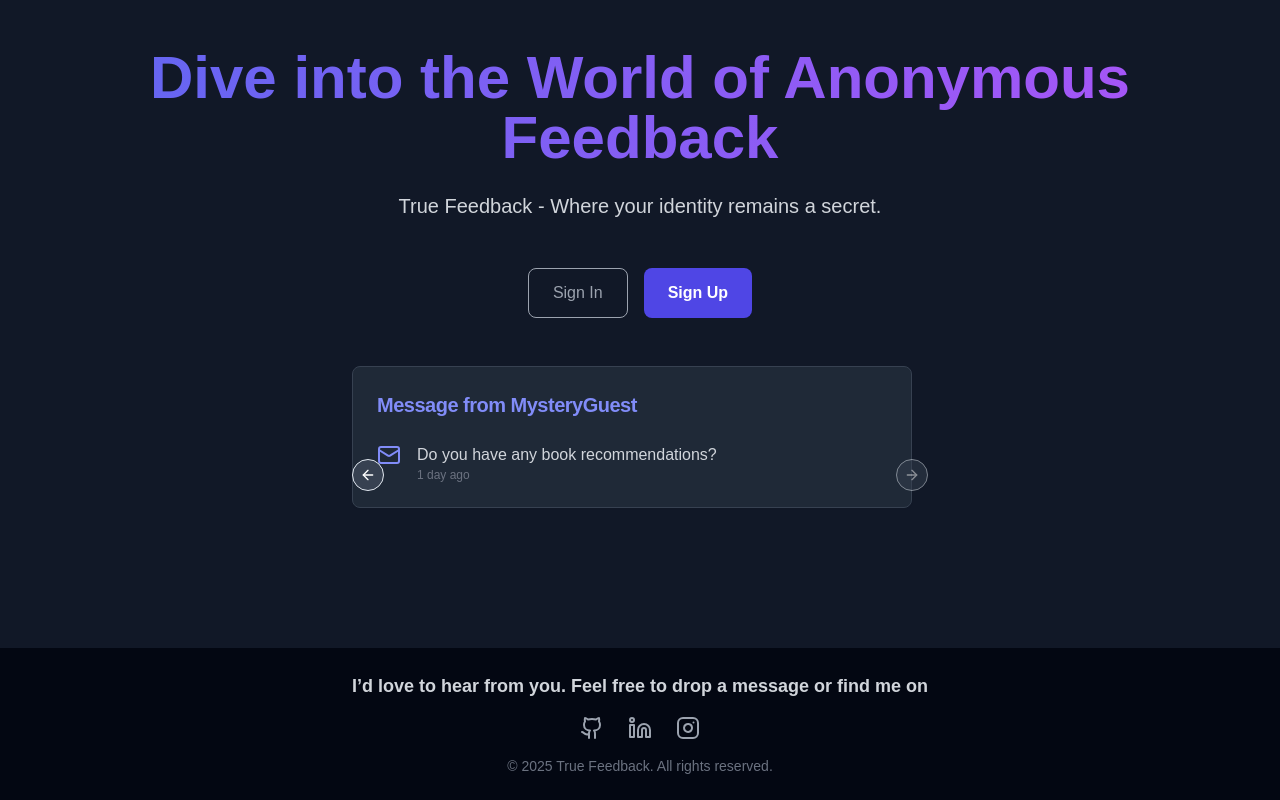
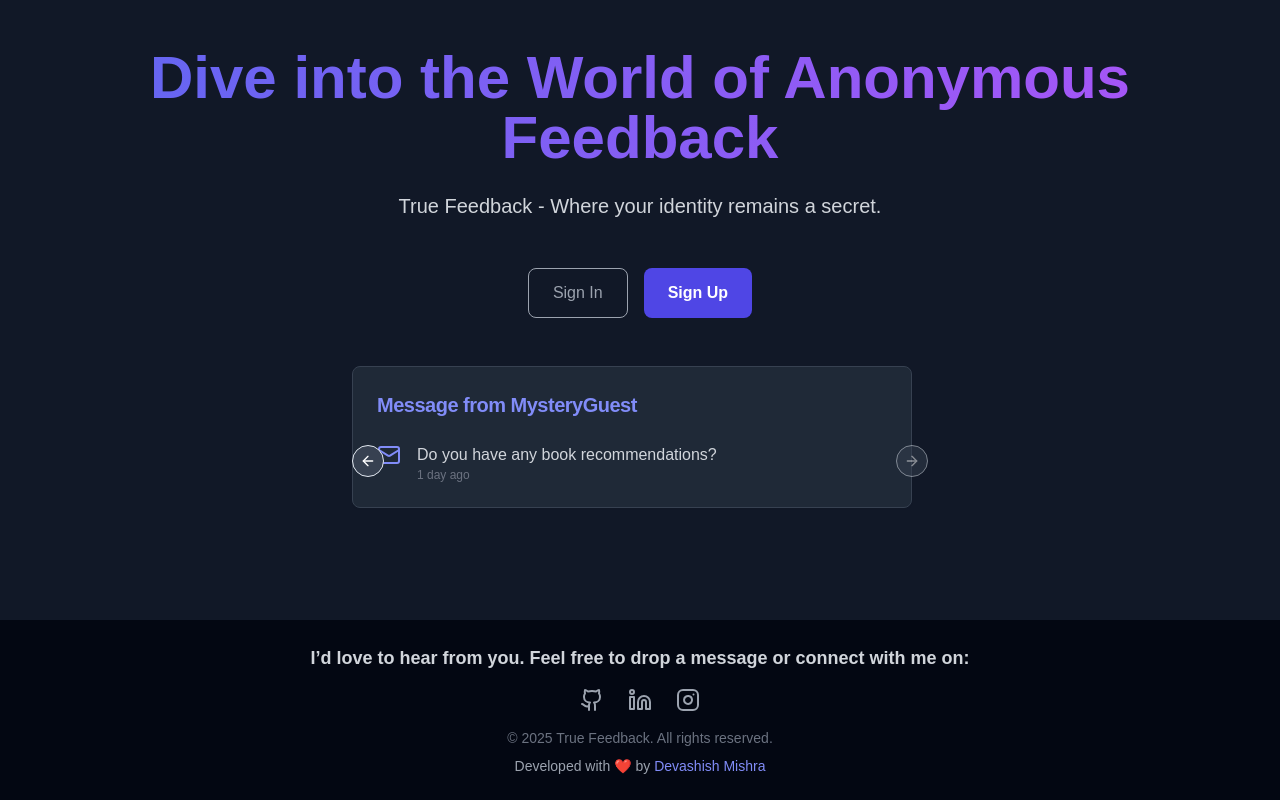
Before and after one commit to devashish2006/TrueFeedback, a Next.js app: page / in a window 1280 px wide. Built offline with nearby package versions, Linux system fonts and the light colour scheme.

Commit message:
finalised changes

```diff
--- a/src/app/api/check-username-unique/route.ts
+++ b/src/app/api/check-username-unique/route.ts
@@ -1,69 +1,70 @@
-import dbConnect from '@/lib/dbConnect'
-import UserModel from '@/model/User'
-import { z } from 'zod'
-import { usernameValidation } from '@/schemas/signUpSchema'
+import dbConnect from '@/lib/dbConnect';
+import UserModel from '@/model/User';
+import { z } from 'zod';
+import { usernameValidation } from '@/schemas/signUpSchema';
 
 const UsernameQuerySchema = z.object({
   username: usernameValidation,
-})
+});
 
 export async function GET(request: Request) {
-    await dbConnect()
+  await dbConnect();
 
   try {
-        const { searchParams } = new URL(request.url)
+    const { searchParams } = new URL(request.url);
     const queryParams = {
       username: searchParams.get('username'),
-        }
+    };
 
-        const result = UsernameQuerySchema.safeParse(queryParams)
-        console.log(result) //TODO
+    // Validate the query parameters
+    const result = UsernameQuerySchema.safeParse(queryParams);
 
-        if(!result.success){
-            const usernameError= result.error.format().username?._errors || []
+    if (!result.success) {
+      const usernameError = result.error.format().username?._errors || [];
       return Response.json(
         {
           success: false,
           message:
-                        usernameError?.length > 0
+            usernameError.length > 0
               ? usernameError.join(', ')
-                            : 'Invalid query parameters'
+              : 'Invalid query parameters',
         },
         { status: 400 }
-            )
+      );
     }
 
-        const { username } = result.data
+    const { username } = result.data;
 
-        const exisitingVerifiedUser = await UserModel.findOne({
-            username,
+    // Perform a case-insensitive search for the username
+    const existingVerifiedUser = await UserModel.findOne({
+      username: { $regex: new RegExp(`^${username}$`, 'i') }, // Case-insensitive search
       isVerified: true,
-        })
+    });
 
-        if(exisitingVerifiedUser){
+    if (existingVerifiedUser) {
       return Response.json(
         {
           success: false,
-                    message: "Username is already taken",
+          message: 'Username is already taken. Please choose a different username.',
         },
-                {status:200}
-            )
+        { status: 200 }
+      );
     }
 
+    // If the username is unique
     return Response.json(
       {
         success: true,
-                message: "Username is unique",
+        message: 'Username is unique and available.',
       },
-            {status:200}
-        )
-
+      { status: 200 }
+    );
   } catch (error) {
-        console.error("Error checking username", error)
+    console.error('Error checking username:', error);
     return Response.json(
       {
         success: false,
-                message: 'Error checking username',
+        message: 'Error checking username. Please try again later.',
       },
       { status: 500 }
     );
--- a/src/app/api/sign-up/route.ts
+++ b/src/app/api/sign-up/route.ts
@@ -12,33 +12,35 @@ export async function POST(request: Request) {
         const { username, email, password } = await request.json();
         console.log("Received data:", { username, email });
 
-        // Check if a verified user with the same username already exists
+        // Case-insensitive check for existing verified username
         const existingUserVerifiedByUsername = await UserModel.findOne({
-            username,
+            username: { $regex: new RegExp(`^${username}$`, "i") }, // Case-insensitive search
             isVerified: true,
         });
         console.log("Existing verified user with username:", existingUserVerifiedByUsername);
 
         if (existingUserVerifiedByUsername) {
-            console.log("Username already taken:", username);
+            console.log("Username already taken (case-insensitive):", username);
             return Response.json(
                 {
                     success: false,
-                    message: "Username is already taken",
+                    message: "Username is already taken. Please choose a different username.",
                 },
                 { status: 400 }
             );
         }
 
-        // Check if an unverified user with the same username exists
+        // Case-insensitive check for existing unverified username
         const existingUnverifiedUserByUsername = await UserModel.findOne({
-            username,
+            username: { $regex: new RegExp(`^${username}$`, "i") }, // Case-insensitive search
             isVerified: false,
         });
         console.log("Existing unverified user with username:", existingUnverifiedUserByUsername);
 
-        // Check if a user with the same email exists
-        const existingUserByEmail = await UserModel.findOne({ email });
+        // Case-insensitive check for existing email
+        const existingUserByEmail = await UserModel.findOne({
+            email: { $regex: new RegExp(`^${email}$`, "i") }, // Case-insensitive search
+        });
         console.log("Existing user with email:", existingUserByEmail);
 
         const verifyCode = Math.floor(100000 + Math.random() * 900000).toString();
@@ -79,14 +81,13 @@ export async function POST(request: Request) {
                 },
                 { status: 200 }
             );
-        }
-        else if (existingUserByEmail) {
+        } else if (existingUserByEmail) {
             if (existingUserByEmail.isVerified) {
                 console.log("User already exists and is verified:", email);
                 return Response.json(
                     {
                         success: false,
-                        message: "User already exists with this email",
+                        message: "User already exists with this email.",
                     },
                     { status: 400 }
                 );
@@ -154,7 +155,7 @@ export async function POST(request: Request) {
         return Response.json(
             {
                 success: false,
-                message: "Error in registering user",
+                message: "Error in registering user.",
             },
             { status: 500 }
         );
--- a/src/app/page.tsx
+++ b/src/app/page.tsx
@@ -106,7 +106,9 @@ export default function Home() {
       {/* Footer */}
       <footer className="text-center p-4 md:p-6 bg-gray-950">
         <div className="mb-4">
-          <p className="text-lg font-semibold text-gray-300">I’d love to hear from you. Feel free to drop a message or find me on </p>
+          <p className="text-lg font-semibold text-gray-300">
+            I’d love to hear from you. Feel free to drop a message or connect with me on:
+          </p>
         </div>
 
         {/* Social Media Links */}
@@ -114,7 +116,7 @@ export default function Home() {
           initial={{ opacity: 0 }}
           animate={{ opacity: 1 }}
           transition={{ duration: 1, delay: 1.5 }}
-          className="flex justify-center space-x-6"
+          className="flex justify-center space-x-6 mb-4"
         >
           <a
             href="https://github.com/devashish2006"
@@ -142,9 +144,20 @@ export default function Home() {
           </a>
         </motion.div>
 
-        {/* Copyright */}
+        {/* Copyright and Developer Credit */}
         <div className="mt-4 text-sm text-gray-500">
           © 2025 True Feedback. All rights reserved.
+        </div>
+        <div className="mt-2 text-sm text-gray-400">
+          Developed with ❤️ by{" "}
+          <a
+            href="https://github.com/devashish2006"
+            target="_blank"
+            rel="noopener noreferrer"
+            className="text-indigo-400 hover:text-indigo-300 transition-colors"
+          >
+            Devashish Mishra
+          </a>
         </div>
       </footer>
     </div>
```
Also changed, not shown: src/app/(app)/dashboard/page.tsx (line endings or trailing spaces). Lines whose indentation alone changed are shown as unchanged.
